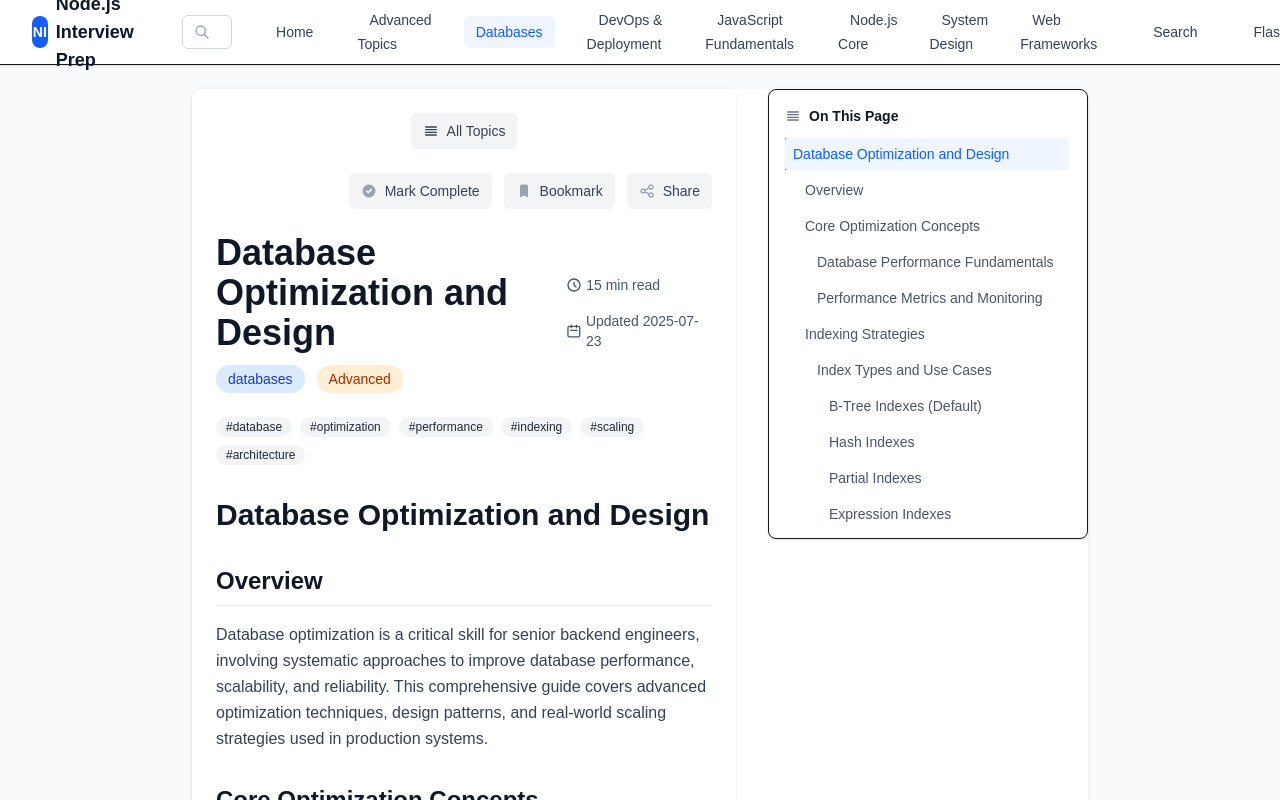
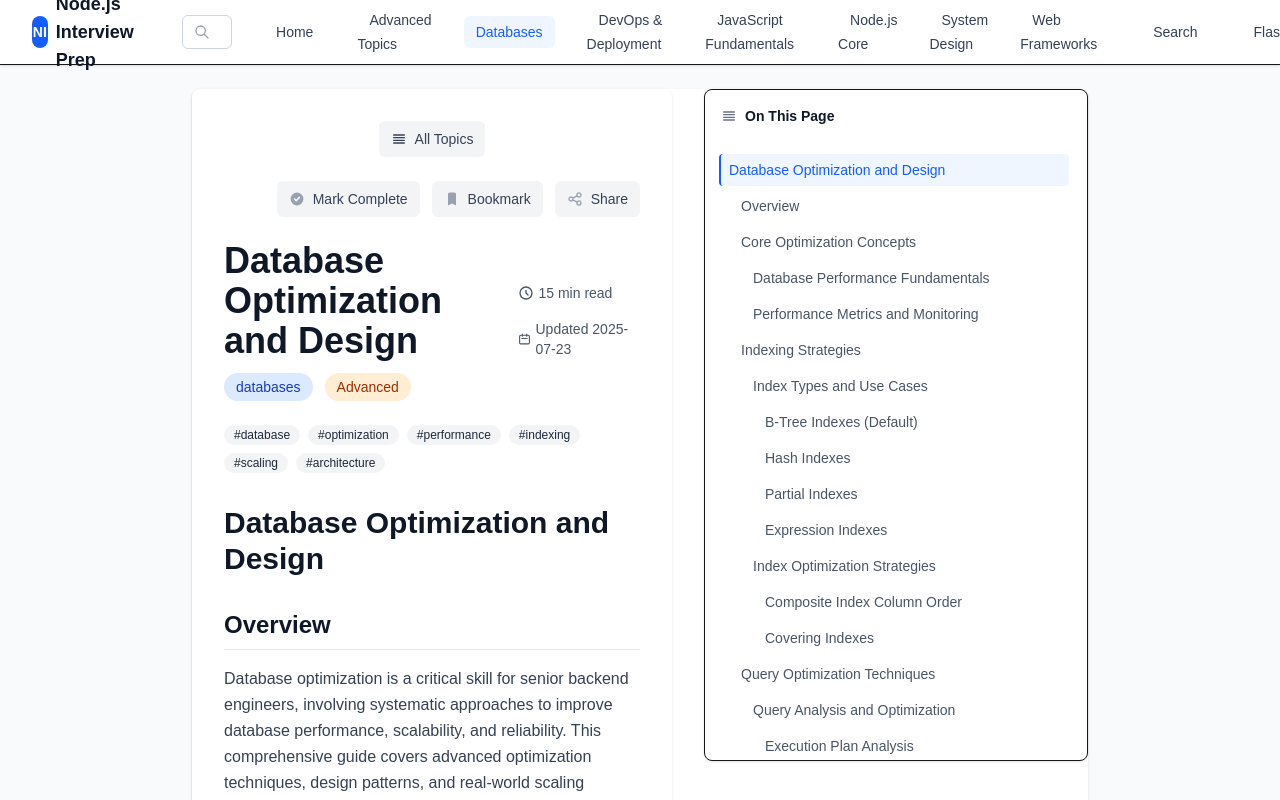
Before and after one commit to dubeyanurag/nodejs-prep, a Next.js app: page /databases/database-optimization-design in a window 1280 px wide. Shown: the top 800 px of the page. Built offline with nearby package versions, Linux system fonts and the light colour scheme.

Commit message:
Page width increase

```diff
--- a/src/components/content/MarkdownTopicPage.tsx
+++ b/src/components/content/MarkdownTopicPage.tsx
@@ -48,7 +48,7 @@ export default function MarkdownTopicPage({
   }, [headings, onHeadingsExtracted]);
 
   return (
-    <div className={`max-w-4xl mx-auto ${className}`}>
+    <div className={`max-w-none ${className}`}>
       {/* Topic Header */}
       <header className="mb-8">
         <div className="flex flex-col sm:flex-row sm:items-center sm:justify-between gap-4 mb-6">
--- a/src/components/content/TableOfContents.tsx
+++ b/src/components/content/TableOfContents.tsx
@@ -71,16 +71,18 @@ export default function TableOfContents({ headings, className = '' }: TableOfCon
   }
 
   return (
-    <nav className={`bg-white rounded-lg shadow-sm border ${className}`}>
-      <div className="p-4">
+    <nav className={`bg-white rounded-lg shadow-sm border h-[calc(100vh-8rem)] flex flex-col ${className}`}>
+      <div className="p-4 flex-shrink-0">
         <h3 className="text-sm font-semibold text-gray-900 mb-3 flex items-center">
           <svg className="w-4 h-4 mr-2 text-gray-500" fill="none" viewBox="0 0 24 24" stroke="currentColor">
             <path strokeLinecap="round" strokeLinejoin="round" strokeWidth={2} d="M4 6h16M4 10h16M4 14h16M4 18h16" />
           </svg>
           On This Page
         </h3>
+      </div>
 
-        <div className="space-y-1 max-h-96 overflow-y-auto">
+      <div className="flex-1 overflow-y-auto px-4 pb-4">
+        <div className="space-y-1">
           {headings.map((heading) => (
             <button
               key={heading.id}
--- a/src/components/content/TopicPageWithTOC.tsx
+++ b/src/components/content/TopicPageWithTOC.tsx
@@ -39,11 +39,11 @@ export default function TopicPageWithTOC({
 
   return (
     <AppLayout showSidebar={false}>
-      <div className="flex flex-col lg:flex-row gap-8">
+      <div className="flex flex-col lg:flex-row gap-8 max-w-none">
         {/* Main Content */}
-        <main className="flex-1 min-w-0">
+        <main className="flex-1 min-w-0 max-w-none">
           <div className="bg-white rounded-lg shadow-sm">
-            <div className="p-6">
+            <div className="p-6 lg:p-8">
               {/* Topic Navigation */}
               <div className="mb-6">
                 <TopicNavigation
@@ -58,17 +58,19 @@ export default function TopicPageWithTOC({
               </div>
 
               {/* Main Content */}
-              <MarkdownTopicPage
-                content={content}
-                metadata={metadata}
-                onHeadingsExtracted={handleHeadingsExtracted}
-              />
+              <div className="max-w-none">
+                <MarkdownTopicPage
+                  content={content}
+                  metadata={metadata}
+                  onHeadingsExtracted={handleHeadingsExtracted}
+                />
+              </div>
 
               {/* Related topics */}
               {relatedTopics.length > 0 && (
                 <div className="mt-12 border-t border-gray-200 pt-8">
                   <h2 className="text-2xl font-bold text-gray-900 mb-6">Related Topics</h2>
-                  <div className="grid grid-cols-1 md:grid-cols-2 lg:grid-cols-3 gap-4">
+                  <div className="grid grid-cols-1 md:grid-cols-2 xl:grid-cols-4 gap-4">
                     {relatedTopics.map(relatedTopic => (
                       <a
                         key={`${relatedTopic.category}-${relatedTopic.slug}`}
@@ -96,8 +98,8 @@ export default function TopicPageWithTOC({
         </main>
 
         {/* Right Sidebar - Table of Contents */}
-        <aside className="hidden lg:block lg:w-80 flex-shrink-0">
-          <div className="sticky top-6">
+        <aside className="hidden lg:block lg:w-80 xl:w-96 flex-shrink-0">
+          <div className="sticky top-6 h-[calc(100vh-8rem)]">
             <TableOfContents headings={headings} />
           </div>
         </aside>
--- a/src/components/layout/AppLayout.tsx
+++ b/src/components/layout/AppLayout.tsx
@@ -44,7 +44,7 @@ export default function AppLayout({
       <MainNavigation />
 
       {/* Main Content Area */}
-      <div className="max-w-7xl mx-auto px-4 sm:px-6 lg:px-8 py-6">
+      <div className="px-4 sm:px-6 lg:px-8 py-6">
         {/* Breadcrumbs */}
         {displayBreadcrumbs.length > 0 && (
           <div className="mb-6">
```
Also changed, not shown: 1 other file (tests, documents, lock files or other folders).
